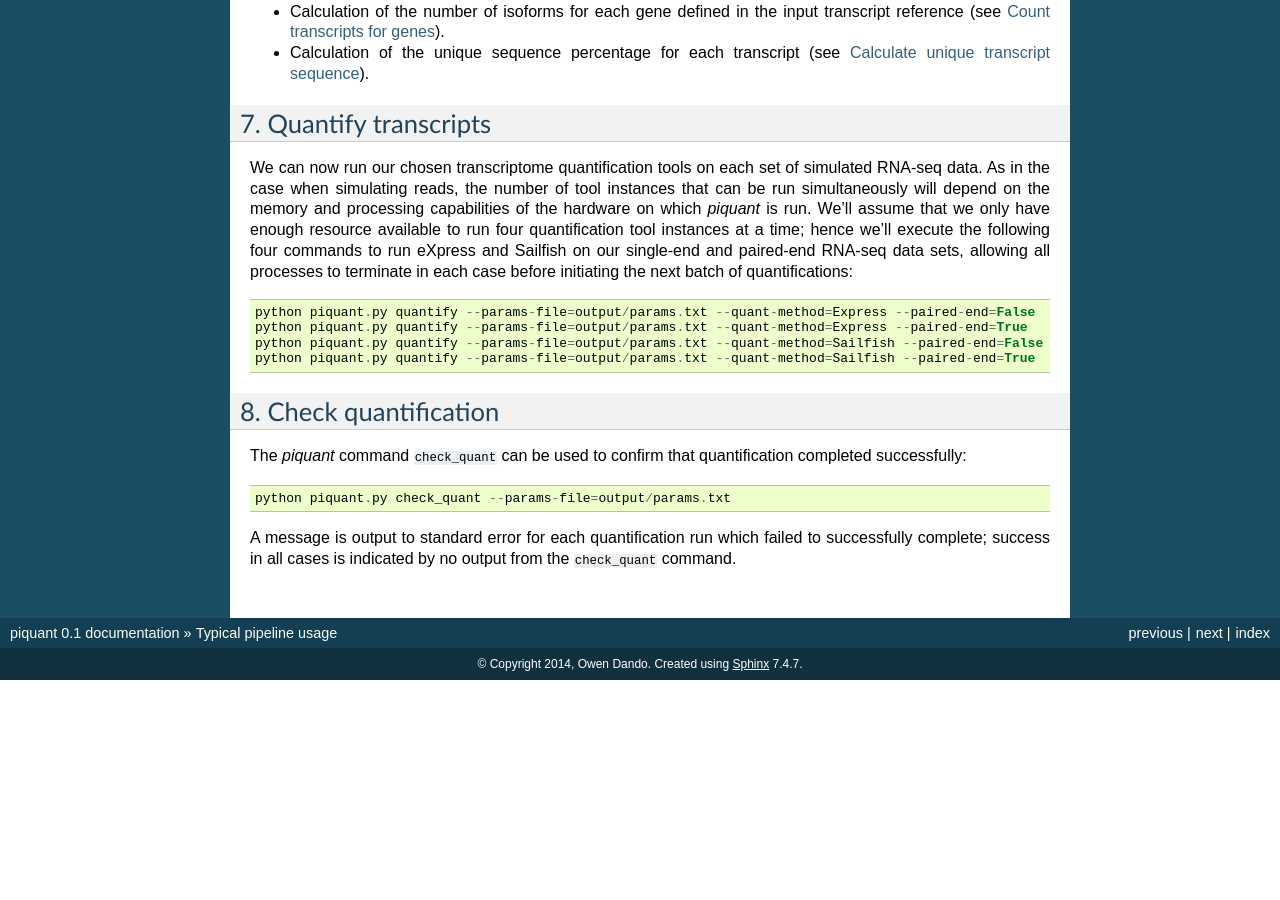
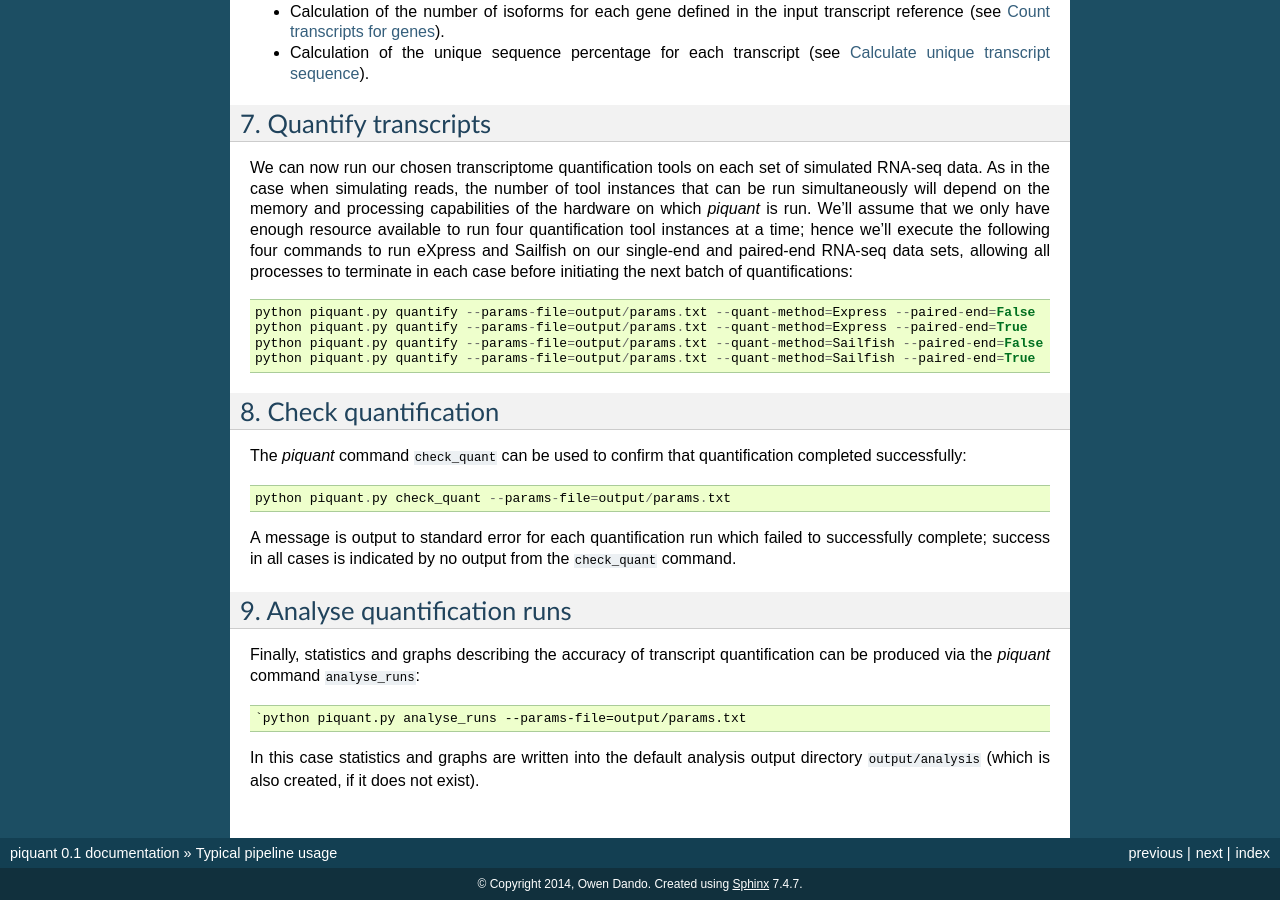
Before and after one commit to lweasel/piquant, a Sphinx documentation site: the page built from docs/typical_usage.rst, in a window 1280 px wide and 900 px high, scrolled down 2013 px. Built offline with Sphinx 7.4.7, drawn with Linux system fonts in a browser that asks for light colours; formulas are drawn with MathJax 3; before the commit the page ends 2693 px from its top, so only the background shows below that; some of the changed text lies outside the part shown.

Commit message:
Finally add section describing analyse_runs command.

```diff
--- a/docs/typical_usage.rst
+++ b/docs/typical_usage.rst
@@ -106,3 +106,13 @@
     python piquant.py check_quant --params-file=output/params.txt
 
 A message is output to standard error for each quantification run which failed to successfully complete; success in all cases is indicated by no output from the ``check_quant`` command.
+
+
+9. Analyse quantification runs
+------------------------------
+
+Finally, statistics and graphs describing the accuracy of transcript quantification can be produced via the *piquant* command ``analyse_runs``::
+
+    `python piquant.py analyse_runs --params-file=output/params.txt
+
+In this case statistics and graphs are written into the default analysis output directory ``output/analysis`` (which is also created, if it does not exist).
```
